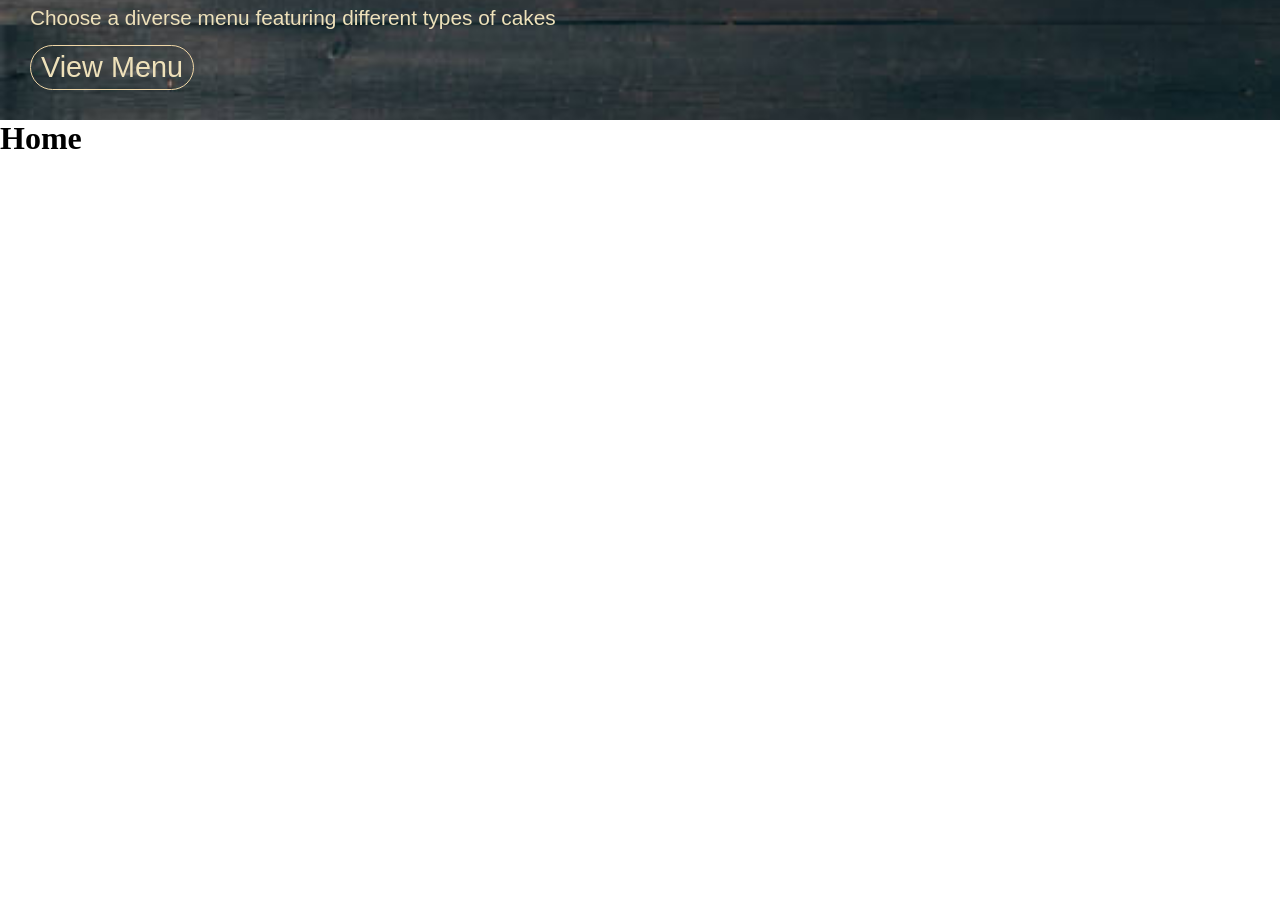
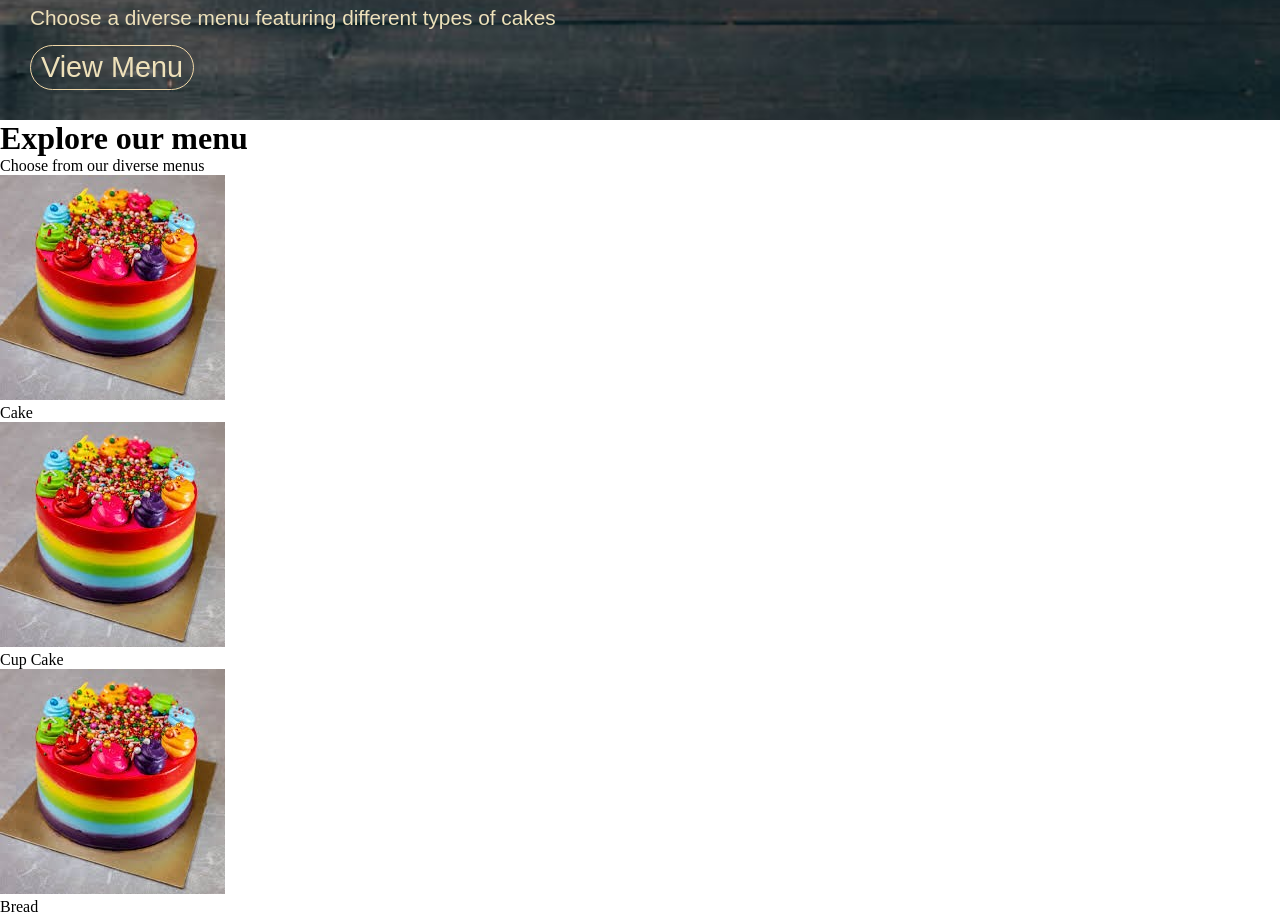
Before and after one commit to FrancisAl-j/Cake-shop, a React (Vite) app in the folder client/: page / in a window 1280 px wide. Shown: the part 420-1334 px from the top of the page. Before the commit the page ends 800 px from the top, so only its background shows below. Built offline with nearby package versions, Linux system fonts and the light colour scheme.

Commit message:
Unfinish menu

```diff
--- a/client/src/components/exploreMenu/ExploreMenu.jsx
+++ b/client/src/components/exploreMenu/ExploreMenu.jsx
@@ -1,9 +1,21 @@
 import "./exploreMenu.css";
+import { menu_list } from "../../menu-list";
 
 const ExploreMenu = () => {
   return (
-    <div>
-      <h1>Menu</h1>
+    <div className="explore-menu" id="explore-menu">
+      <h1>Explore our menu</h1>
+      <p>Choose from our diverse menus</p>
+      <div className="explore-menu-list">
+        {menu_list.map((item, index) => {
+          return (
+            <div key={index}>
+              <img src={item.menu_img} alt="foods" />
+              <p>{item.menu_name}</p>
+            </div>
+          );
+        })}
+      </div>
     </div>
   );
 };
--- /dev/null
+++ b/client/src/menu-list.jsx
@@ -0,0 +1,20 @@
+import Cake from "./assets/cake.jpg";
+
+export const menu_list = [
+  {
+    menu_name: "Cake",
+    menu_img: Cake,
+  },
+  {
+    menu_name: "Cup Cake",
+    menu_img: Cake,
+  },
+  {
+    menu_name: "Bread",
+    menu_img: Cake,
+  },
+  {
+    menu_name: "Designed Cake",
+    menu_img: Cake,
+  },
+];
--- a/client/src/pages/Home.jsx
+++ b/client/src/pages/Home.jsx
@@ -1,10 +1,11 @@
+import ExploreMenu from "../components/exploreMenu/ExploreMenu";
 import Header from "../header/header";
 
 const Home = () => {
   return (
     <div>
       <Header />
-      <h1>Home</h1>
+      <ExploreMenu />
     </div>
   );
 };
```
Also changed, not shown: client/src/assets/cake.jfif (added), client/src/assets/cake.jpg (added).
